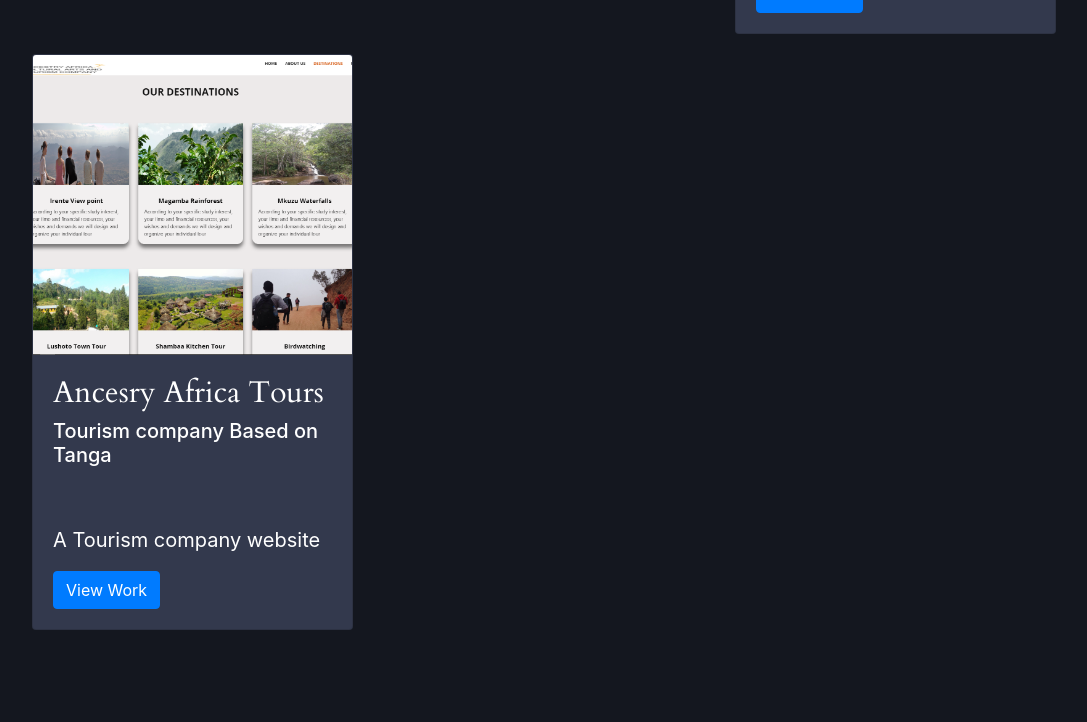
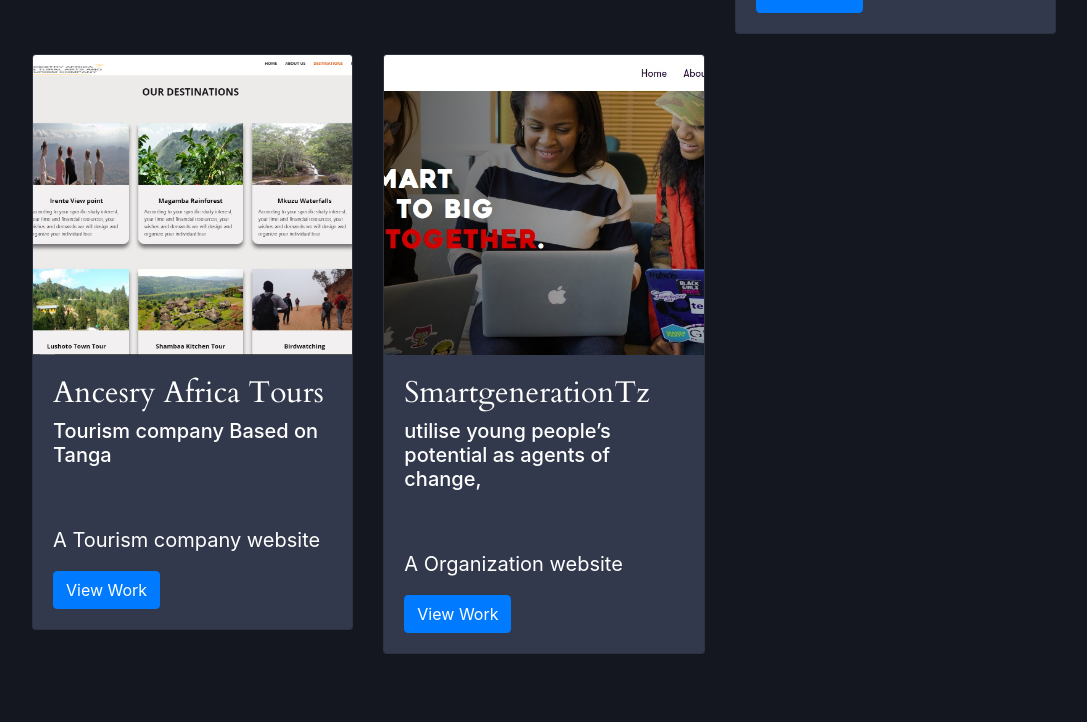
Before and after one commit to kennethsimon/kennethsimon, a plain HTML site: page index.html in a window 1280 px wide. Shown: the part 2498-3220 px from the top of the page, without its empty margins (96-1183 px from the left). Drawn offline with nearby package versions, Linux system fonts and the light colour scheme.

Commit message:
add new project

```diff
--- a/index.html
+++ b/index.html
@@ -75,7 +75,20 @@
                   </div>
 
                 </div>
+
           </div>
+          <div class="col-sm-12 col-lg-4">
+            <div class="card">
+               <div class="image-div"> <img src="smart.jpg" class="card-img-top" alt="..."></div>
+                <div class="card-body">
+                  <h3>SmartgenerationTz</h3>
+                  <h4>utilise young people’s potential as agents of change,</h4>
+                  <p>A Organization website </p>
+                  <a href="http://smartgenerationtz.org" class="btn btn-primary">View Work</a>
+                </div>
+
+              </div>
+              </div>
           </div>
      </div>
      <div class="quotes">
```
Also changed, not shown: smart.jpg (added).
